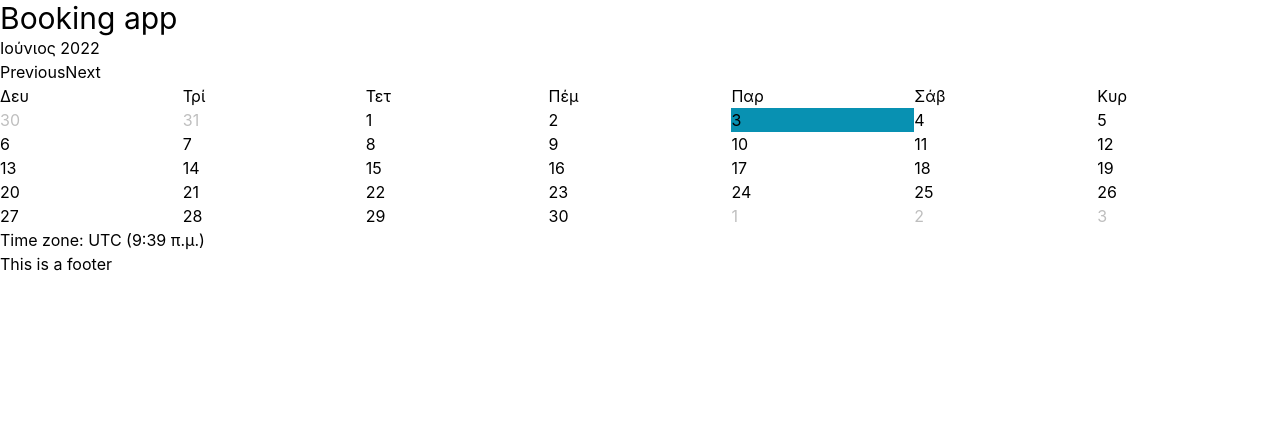
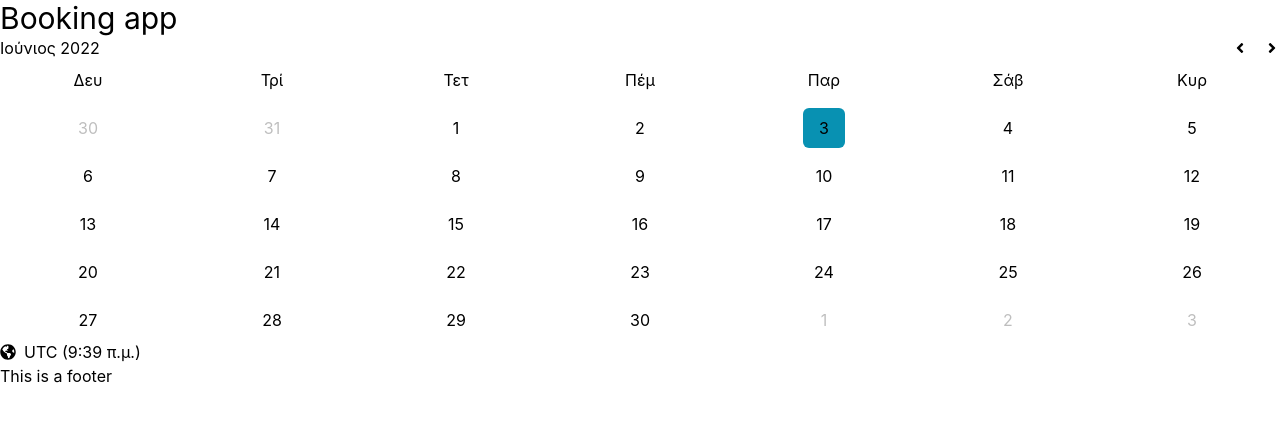
Before and after one commit to kapantzak/booking-app, a Next.js app: page / in a window 1280 px wide. Shown: the top 422 px of the page. Built offline with nearby package versions, Linux system fonts and the light colour scheme.

Commit message:
Add react-icons

```diff
--- a/components/Calendar/Calendar.js
+++ b/components/Calendar/Calendar.js
@@ -3,6 +3,7 @@ import classNames from "classnames";
 import { useState, useEffect } from "react";
 import { getDaysOfWeek } from "@/lib/constants";
 import dateHelper, { getDateElements } from "@/lib/dateHelpers";
+import { FaAngleLeft, FaAngleRight } from "react-icons/fa";
 
 const Calendar = ({ date, locales, sundayFirst }) => {
   const [currentDate, setCurrentDate] = useState(date);
@@ -30,20 +31,35 @@ const Calendar = ({ date, locales, sundayFirst }) => {
 
   return (
     <div>
-      <h2>{calendar.title}</h2>
-      <button type="button" onClick={() => handleNavigationButtonClick("prev")}>
-        Previous
-      </button>
-      <button type="button" onClick={() => handleNavigationButtonClick("next")}>
-        Next
-      </button>
-      <div className="grid grid-cols-7">
+      <div className="flex justify-between items-center">
+        <div>{calendar.title}</div>
+        <div className="flex space-x-4 items-center">
+          <button
+            type="button"
+            aria-label="Previous"
+            onClick={() => handleNavigationButtonClick("prev")}
+          >
+            <FaAngleLeft />
+          </button>
+          <button
+            type="button"
+            aria-label="Next"
+            onClick={() => handleNavigationButtonClick("next")}
+          >
+            <FaAngleRight />
+          </button>
+        </div>
+      </div>
+
+      <div className="grid grid-cols-7 items-center justify-items-center gap-2">
         {daysOfWeek.map((day) => (
-          <div key={day}>{day}</div>
+          <div className="px-4 py-2 rounded-md" key={day}>
+            {day}
+          </div>
         ))}
         {(calendar.calendar || []).map(
           ({ dayNumber, month, year, currentMonth, isNow }) => {
-            const dayCellStyle = classNames({
+            const dayCellStyle = classNames("px-4 py-2", "rounded-md", {
               "bg-cyan-600": isNow,
               "opacity-25": !currentMonth,
             });
--- a/components/DateTimePicker/DateTimePicker.js
+++ b/components/DateTimePicker/DateTimePicker.js
@@ -1,5 +1,6 @@
 import PropTypes from "prop-types";
 import Calendar from "@/components/Calendar";
+import { FaGlobeAmericas } from "react-icons/fa";
 
 const DateTimePicker = ({ date, locales, sundayFirst }) => {
   const { timeZone } = Intl.DateTimeFormat().resolvedOptions();
@@ -12,8 +13,11 @@ const DateTimePicker = ({ date, locales, sundayFirst }) => {
   return (
     <div>
       <Calendar date={date} locales={locales} sundayFirst={sundayFirst} />
-      <div>
-        Time zone: {timeZone} ({time})
+      <div className="flex space-x-2 items-center">
+        <FaGlobeAmericas />
+        <div>
+          {timeZone} ({time})
+        </div>
       </div>
     </div>
   );
--- a/package.json
+++ b/package.json
@@ -16,6 +16,7 @@
     "postcss": "^8.4.14",
     "react": "18.1.0",
     "react-dom": "18.1.0",
+    "react-icons": "^4.4.0",
     "tailwindcss": "^3.0.24"
   },
   "devDependencies": {
```
Also changed, not shown: 1 other file (tests, documents, lock files or other folders).
